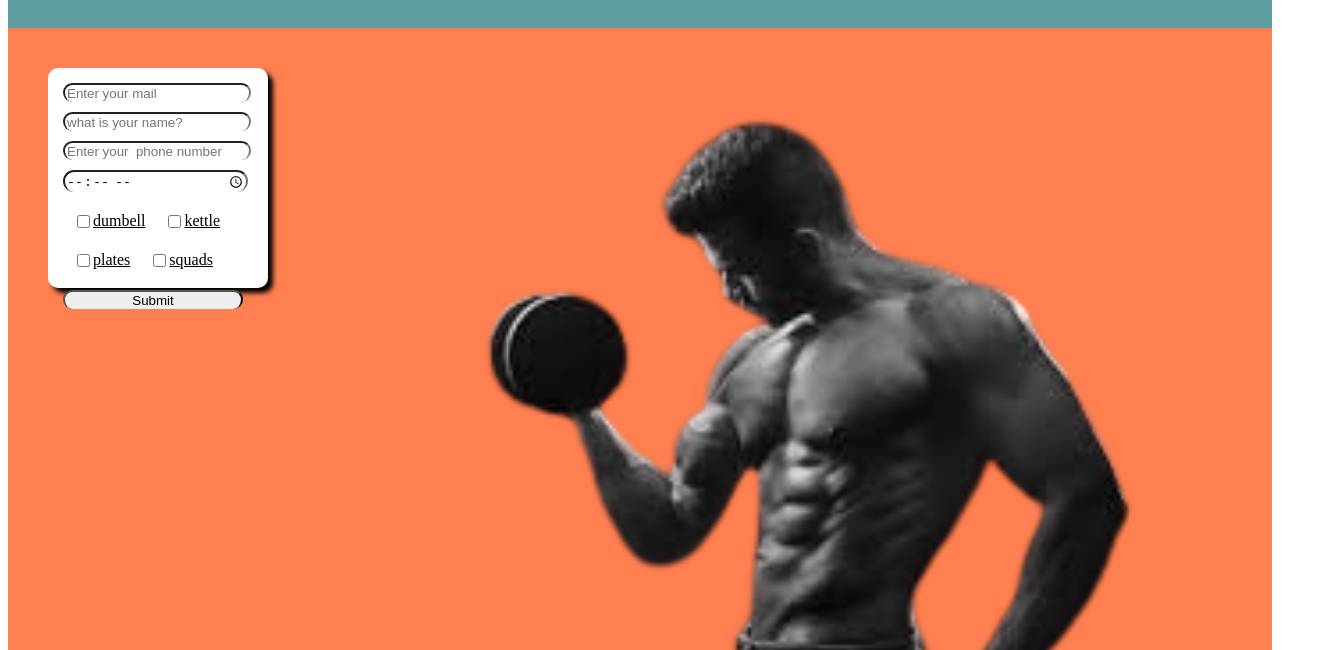
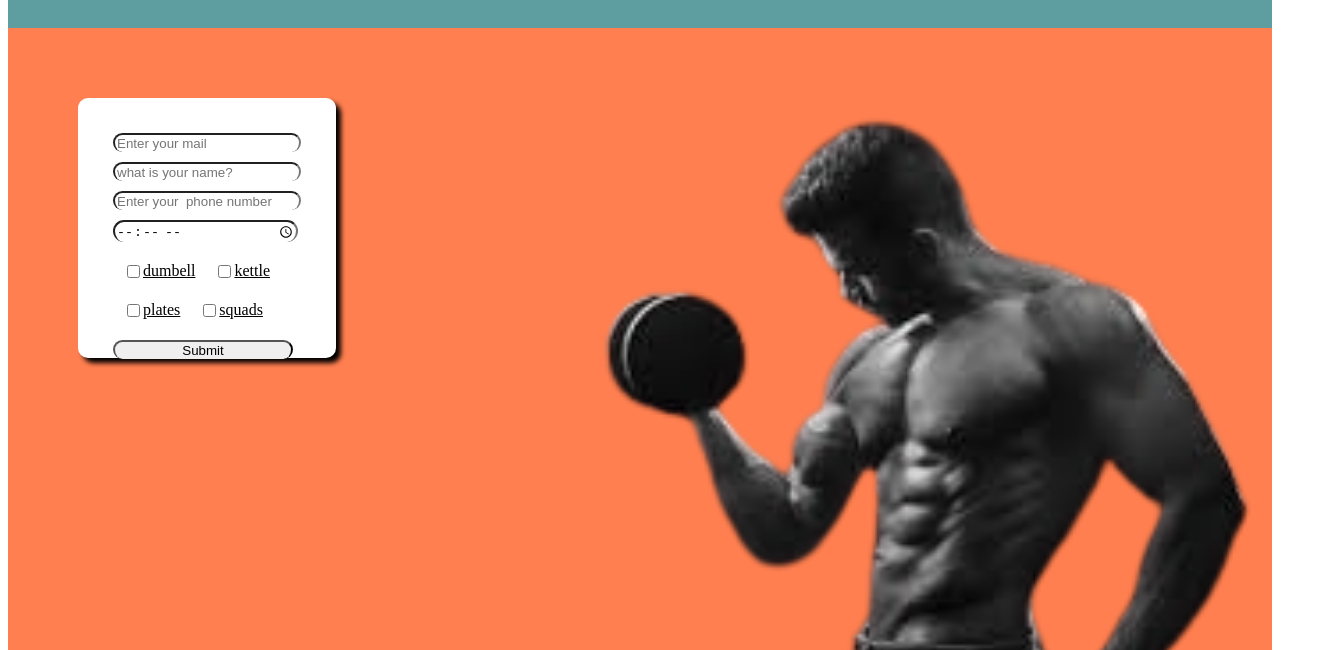
Before and after one commit to goulla12/test, a plain HTML site: page index.html in a window 1280 px wide. Shown: the part 150-800 px from the top of the page, 1317 px wide, since content can reach past the window. Drawn offline with Linux system fonts and the light colour scheme.

Commit message:
Update style.css

```diff
--- a/style.css
+++ b/style.css
@@ -24,9 +24,9 @@
     border-radius: 10px;
     box-shadow: 5px 5px 5px;
     box-decoration-break: slice;
-    margin: 10px;
-    padding: 10px;
-    margin-right: 10px;
+    margin: 40px;
+    padding: 30px;
+    margin-right: 60px;
 }
 .input{
     width: 180px;
```
